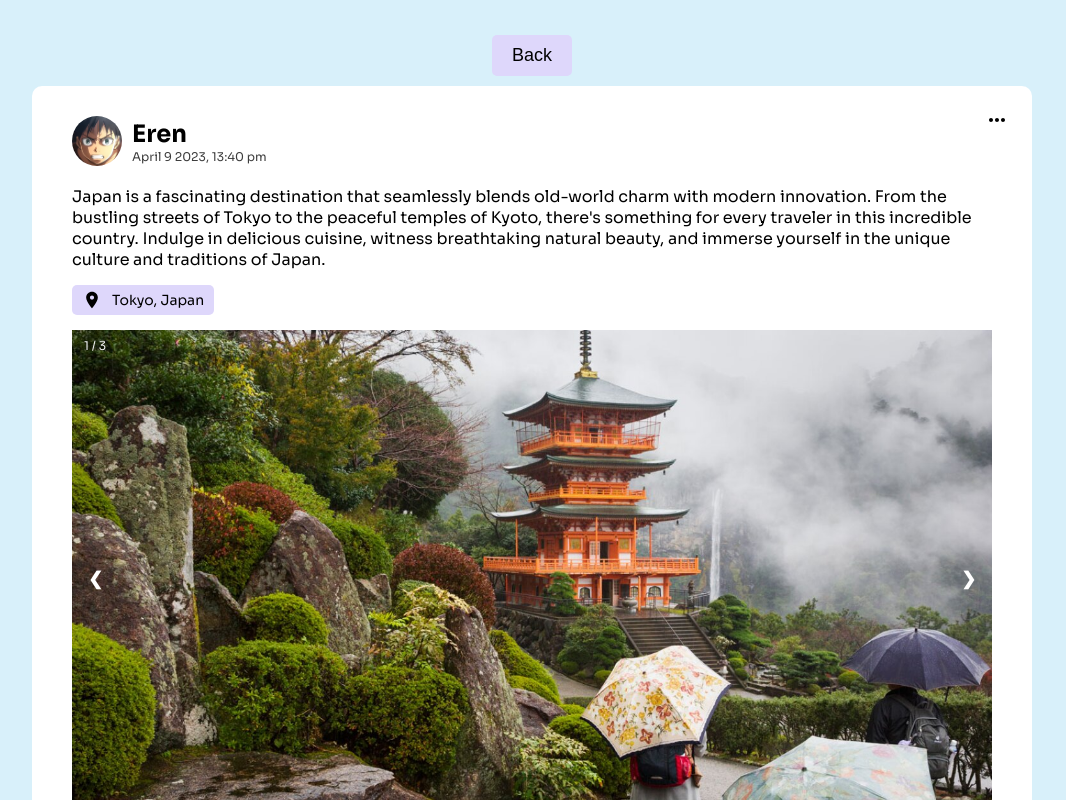
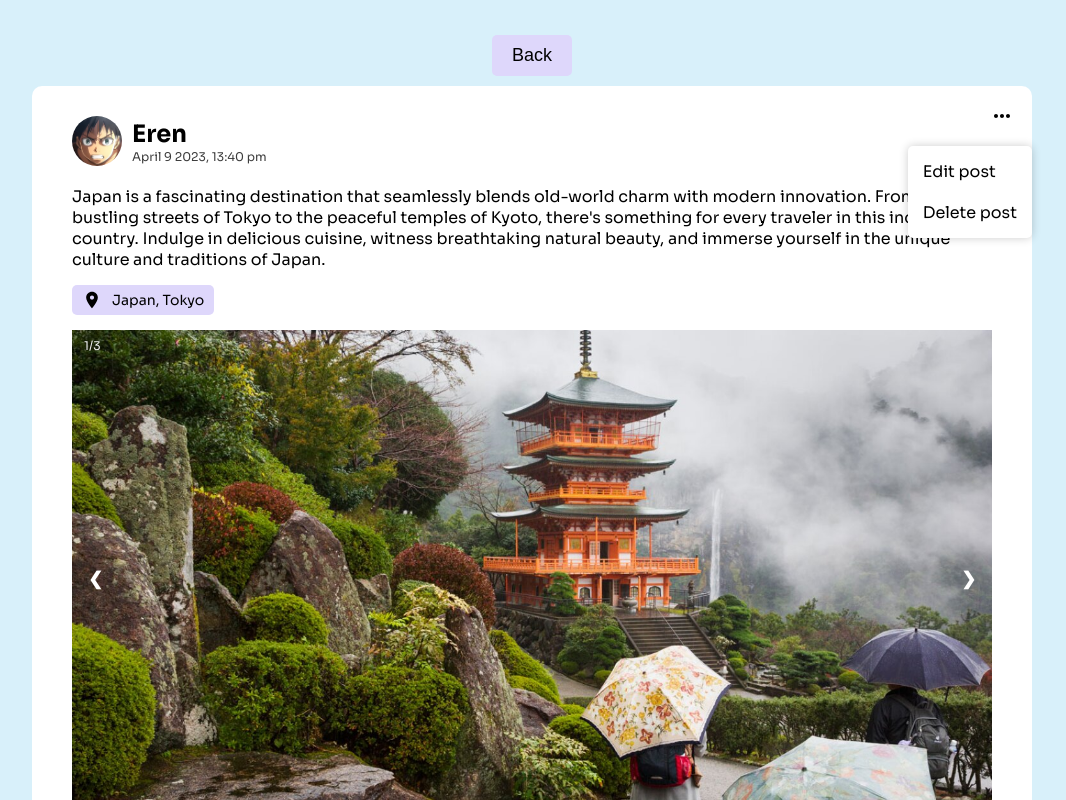
Before and after one commit to eren1106/Travely-Frontend, a React (Create React App) app: page / in a window 1280 px wide. Both pictures are taken after a click on the button 1105 px from the left and 121 px from the top of the page. Shown: the top 800 px of the page, without its empty margins (108-1174 px from the left). Built offline with nearby package versions, Linux system fonts and the light colour scheme.

Commit message:
Done edit function and image slides logic

```diff
--- a/src/pages/Post.jsx
+++ b/src/pages/Post.jsx
@@ -1,4 +1,4 @@
-import React from 'react';
+import React, { useState } from 'react';
 import styles from '../styles/post.module.css';
 import MoreHorizIcon from '@mui/icons-material/MoreHoriz';
 import PlaceIcon from '@mui/icons-material/Place';
@@ -7,95 +7,144 @@ import SendIcon from '@mui/icons-material/Send';
 import Comment from '../components/Comment';
 
 const Post = () => {
+  const [showOption, setShowOption] = useState(false);
+  const [isEdit, setIsEdit] = useState(false);
+  const [postData, setPostData] = useState({
+    description: "Japan is a fascinating destination that seamlessly blends old-world charm with modern innovation. From the bustling streets of Tokyo to the peaceful temples of Kyoto, there's something for every traveler in this incredible country. Indulge in delicious cuisine, witness breathtaking natural beauty, and immerse yourself in the unique culture and traditions of Japan.",
+    location: "Japan, Tokyo",
+    images: [
+      `${process.env.PUBLIC_URL}/assets/japanView.jpeg`,
+      `${process.env.PUBLIC_URL}/assets/balloonView.jpg`,
+      `${process.env.PUBLIC_URL}/assets/usaView.jpg`
+    ],
+  })
+  const [showDeleteAlert, setShowDeleteAlert] = useState(false);
+  const [currentImageIndex, setCurrentImageIndex] = useState(0);
+
   const toggleShowOption = () => {
-    // Add your toggleShowOption logic here
+    setShowOption(!showOption);
   };
 
   const showEdit = () => {
-    // Add your showEdit logic here
+    setShowOption(false);
+    setIsEdit(true);
+  };
+
+  const closeEdit = () => {
+    setIsEdit(false);
   };
 
   const showDelete = () => {
-    // Add your showDelete logic here
+    setShowOption(false);
+    setShowDeleteAlert(true);
+  };
+
+  const closeDelete = () => {
+    setShowDeleteAlert(false);
   };
 
   const saveEdit = () => {
-    // Add your saveEdit logic here
-  };
-
-  const closeEdit = () => {
-    // Add your closeEdit logic here
+    setIsEdit(false);
   };
 
   const plusSlides = (n) => {
-    // Add your plusSlides logic here
+    let index = currentImageIndex + n;
+    const len = postData.images.length
+    if (index > len - 1) index = 0;
+    else if (index < 0) index = len - 1;
+    setCurrentImageIndex(index);
   };
 
-  const currentSlide = (n) => {
-    // Add your currentSlide logic here
+  const selectSlide = (n) => {
+    setCurrentImageIndex(n);
   };
 
   const deletePost = () => {
-    // Add your deletePost logic here
+    setShowDeleteAlert(false);
+    alert("Post deleted");
   };
 
-  const closeDelete = () => {
-    // Add your closeDelete logic here
-  };
+  const handleDescriptionChange = (e) => {
+    setPostData({
+      ...postData,
+      description: e.target.value,
+    });
+  }
+
+  const handleLocationChange = (e) => {
+    setPostData({
+      ...postData,
+      location: e.target.value,
+    });
+  }
 
   return (
     <main className={styles.postWrapper}>
       <button className={`${styles.purpleBtn} ${styles.backBtn}`}>
         Back
       </button>
-      <div className={`${styles.postPanel}`}>
+      <div className={styles.postPanel}>
         <button className={`${styles.optionBtn} ${styles.iconWrapper}`} onClick={toggleShowOption}>
           <MoreHorizIcon />
         </button>
-        <ul className={`${styles.optionsList}`}>
-          <li className={`${styles.option}`} onClick={showEdit}>Edit post</li>
-          <li className={`${styles.option}`} onClick={showDelete}>Delete post</li>
-        </ul>
-        <section className={`${styles.topSection}`}>
-          <img className={`${styles.profilePic}`} src={`${process.env.PUBLIC_URL}/assets/eren.jpg`} alt="profile pic" />
-          <div className={`${styles.topInfo}`}>
-            <h2 className={`${styles.userName}`}>Eren</h2>
-            <p className={`${styles.postDate}`}>April 9 2023, 13:40 pm</p>
+        {showOption && <ul className={`${styles.optionsList}`}>
+          <li className={styles.option} onClick={showEdit}>Edit post</li>
+          <li className={styles.option} onClick={showDelete}>Delete post</li>
+        </ul>}
+        <section className={styles.topSection}>
+          <img className={styles.profilePic} src={`${process.env.PUBLIC_URL}/assets/eren.jpg`} alt="profile pic" />
+          <div className={styles.topInfo}>
+            <h2 className={styles.userName}>Eren</h2>
+            <p className={styles.postDate}>April 9 2023, 13:40 pm</p>
           </div>
         </section>
-        <section className={`${styles.contentSection}`}>
-          <p className={`${styles.caption}`}>Japan is a fascinating destination that seamlessly blends old-world charm with modern innovation. From the bustling streets of Tokyo to the peaceful temples of Kyoto, there's something for every traveler in this incredible country. Indulge in delicious cuisine, witness breathtaking natural beauty, and immerse yourself in the unique culture and traditions of Japan.</p>
-          <textarea className={`${styles.captionInput}`} type="text" placeholder="Write caption..." rows="5"></textarea>
-          <div className={`${styles.locationTag}`}>
-            <PlaceIcon fontSize='small'/>
-            <p className={`${styles.locationText}`}>Tokyo, Japan</p>
-            <input className={`${styles.locationInput}`} type="text" />
+        <section className={styles.contentSection}>
+          {isEdit ?
+            <textarea
+              value={postData.description}
+              className={styles.captionInput}
+              type="text"
+              placeholder="Write caption..."
+              rows="5"
+              onChange={handleDescriptionChange}
+            />
+            : <p className={styles.caption}>{postData.description}</p>
+          }
+          <div className={styles.locationTag}>
+            <PlaceIcon fontSize='small' />
+            {
+              isEdit ? <input
+                value={postData.location}
+                className={styles.locationInput}
+                type="text"
+                onChange={handleLocationChange}
+              />
+                : <p className={styles.locationText}>{postData.location}</p>
+            }
           </div>
-          <div className={`${styles.editBar}`}>
+          {isEdit && <div className={styles.editBar}>
             <button className={`${styles.saveBtn} ${styles.editBtn} ${styles.purpleBtn}`} onClick={saveEdit}>Save</button>
             <button className={`${styles.cancelBtn} ${styles.editBtn} ${styles.blueBtn}`} onClick={closeEdit}>Cancel</button>
+          </div>}
+          <div className={styles.slideshowContainer}>
+            {
+              postData.images.map((image, index) =>
+                <div className={`${currentImageIndex !== index && styles.hideSlide} ${styles.fade}`}>
+                  <div className={styles.numbertext}>{`${index + 1}/${postData.images.length}`}</div>
+                  <img className={styles.slideImg} src={image} alt="post" />
                 </div>
-          <div className={`${styles.slideshowContainer}`}>
-            <div className={`${styles.fade}`}>
-              <div className={styles.numbertext}>1 / 3</div>
-              <img className={styles.slideImg} src="assets/japanView.jpeg" alt="Slide 1" />
-            </div>
-            <div className={`${styles.hideSlide} ${styles.fade}`}>
-              <div className={styles.numbertext}>2 / 3</div>
-              <img className={styles.slideImg} src="assets/balloonView.jpg" alt="Slide 2" />
-            </div>
-            <div className={`${styles.hideSlide} ${styles.fade}`}>
-              <div className={styles.numbertext}>3 / 3</div>
-              <img className={styles.slideImg} src="assets/usaView.jpg" alt="Slide 3" />
-            </div>
-            <a className={styles.prev} onClick={() => plusSlides(-1)}>❮</a>
-            <a className={styles.next} onClick={() => plusSlides(1)}>❯</a>
+              )
+            }
+            <div className={styles.prev} onClick={() => plusSlides(-1)}>❮</div>
+            <div className={styles.next} onClick={() => plusSlides(1)}>❯</div>
           </div>
           <br />
           <div style={{ textAlign: 'center' }}>
-            <span className={styles.dot} onClick={() => currentSlide(1)}></span>
-            <span className={styles.dot} onClick={() => currentSlide(2)}></span>
-            <span className={styles.dot} onClick={() => currentSlide(3)}></span>
+            {
+              postData.images.map((image, index) =>
+                <span className={styles.dot} onClick={() => selectSlide(index)}></span>
+              )
+            }
           </div>
           <div className={`${styles.ratingAndComments}`}>
             <p className={`${styles.ratingText} ${styles.dataText}`}>4.5 average rating</p>
@@ -108,11 +157,11 @@ const Post = () => {
           <div className={`${styles.ratingWrapper}`}>
             <p>Give a rating:</p>
             <div className={`${styles.ratingStars}`}>
-              <StarIcon className={styles.ratingStar}/>
-              <StarIcon className={styles.ratingStar}/>
-              <StarIcon className={styles.ratingStar}/>
-              <StarIcon className={styles.ratingStar}/>
-              <StarIcon className={styles.ratingStar}/>
+              <StarIcon className={styles.ratingStar} />
+              <StarIcon className={styles.ratingStar} />
+              <StarIcon className={styles.ratingStar} />
+              <StarIcon className={styles.ratingStar} />
+              <StarIcon className={styles.ratingStar} />
             </div>
             <button className={`${styles.clearBtn} ${styles.purpleBtn}`}>Clear Rating</button>
           </div>
@@ -141,7 +190,8 @@ const Post = () => {
             </button>
           </div>
         </section>
-        <div className={`${styles.confirmModal} ${styles.popUpModal}`}>
+        {
+          showDeleteAlert && <div className={`${styles.confirmModal} ${styles.popUpModal}`}>
             <div className={`${styles.modalContent}`}>
               <p className={`${styles.modalText}`}>Are you sure you want to delete this post?</p>
               <div className={`${styles.modalButtons}`}>
@@ -150,6 +200,7 @@ const Post = () => {
               </div>
             </div>
           </div>
+        }
       </div>
     </main>
   );
--- a/src/styles/post.module.css
+++ b/src/styles/post.module.css
@@ -27,13 +27,16 @@
 }
 
 .optionBtn {
-  width: 50px;
-  height: 50px;
+  width: 40px;
+  height: 40px;
   position: absolute;
   top: 10px;
   right: 10px;
   border-radius: 50%;
   background-color: var(--white);
+  display: flex;
+  justify-content: center;
+  align-items: center;
 }
 
 .optionBtn:hover {
@@ -87,7 +90,6 @@
 }
 
 .captionInput {
-  display: none;
   background-color: var(--background-blue);
   border: none;
   outline: none;
@@ -98,9 +100,9 @@
 }
 
 .editBar {
-  display: none;
+  display: flex;
   align-items: center;
-  gap: 20px;
+  gap: 10px;
 }
 
 .editBtn {
@@ -125,7 +127,6 @@
   font-size: 16px;
 }
 .locationTag input {
-  display: none;
   border: none;
   outline: none;
   padding: 5px;
@@ -171,7 +172,6 @@
 .clearBtn {
   padding: 8px;
   border-radius: 5px;
-  display: none;
 }
 
 
@@ -352,7 +352,7 @@
 
 .active,
 .dot:hover {
-  background-color: .717171;
+  background-color: #717171;
 }
 
 /* fading animation */
@@ -390,7 +390,6 @@
   background-color: #fff;
   border-radius: 5px;
   padding: 5px;
-  display: none;
   box-shadow: 0 0 10px rgba(0, 0, 0, 0.2);
   z-index: 2;
 }
@@ -409,7 +408,6 @@
 
 /********* DELETE CONFIRMATION POP UP *********/
 .popUpModal {
-  display: none;
   position: fixed;
   z-index: 3;
   left: 0;
```
Lines whose indentation alone changed are shown as unchanged.
